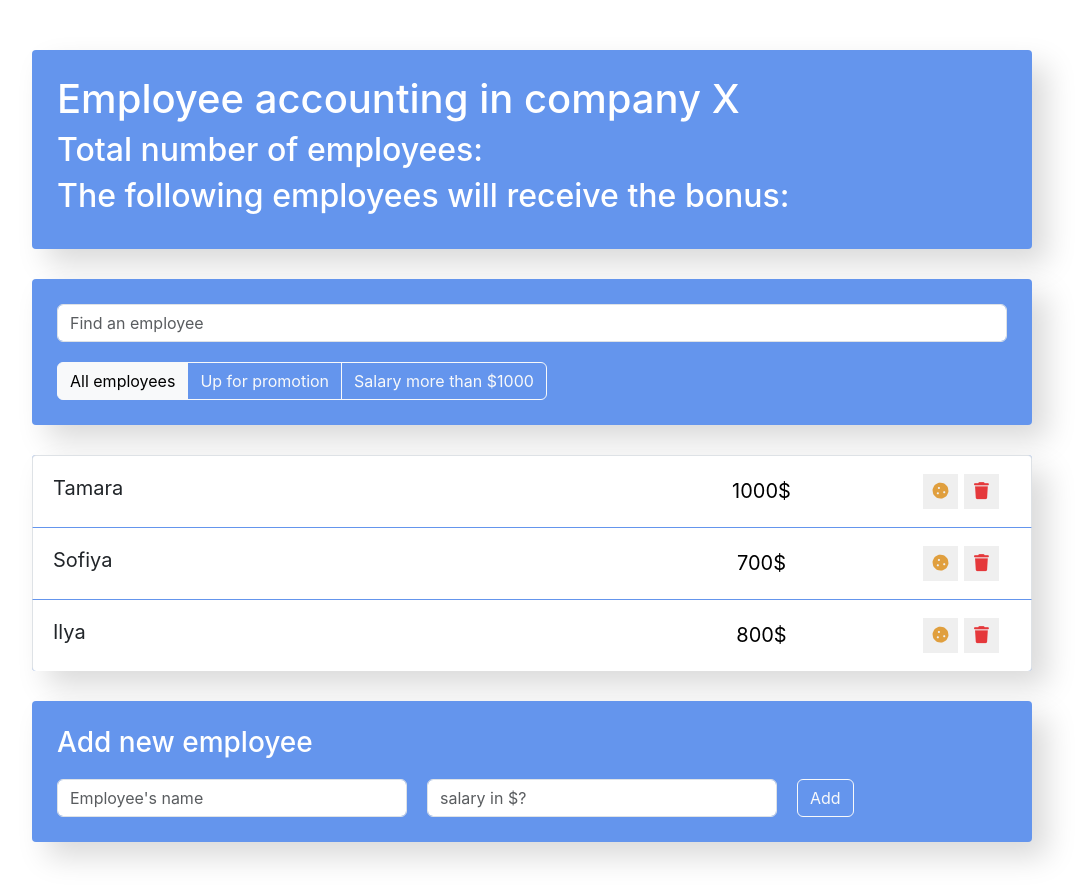
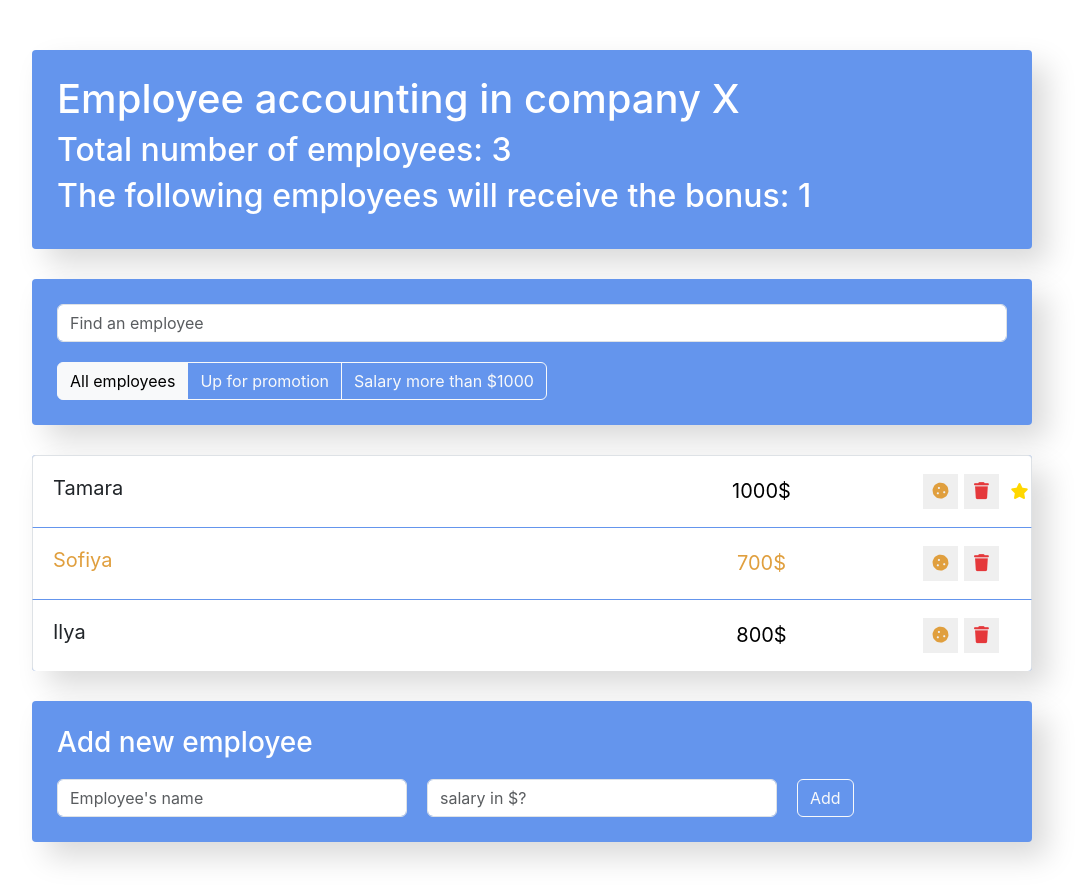
Before and after one commit to TMaltseva/my-react-app, a React (Create React App) app: page / in a window 1280 px wide. Shown: the whole page, without its empty margins (108-1192 px from the left). Built offline with nearby package versions, Linux system fonts and the light colour scheme.

Commit message:
feat: add employee's increase and rise functionality

```diff
--- a/src/components/app-info/app-info.js
+++ b/src/components/app-info/app-info.js
@@ -1,11 +1,11 @@
 import './app-info.css';
 
-const AppInfo = () => {
+const AppInfo = ({increased, employees}) => {
     return (
         <div className="app-info">
             <h1>Employee accounting in company X</h1>
-            <h2>Total number of employees:</h2>
-            <h2>The following employees will receive the bonus:</h2>
+            <h2>Total number of employees: {employees}</h2>
+            <h2>The following employees will receive the bonus: {increased}</h2>
         </div>
     )
 }
--- a/src/components/app/app.js
+++ b/src/components/app/app.js
@@ -13,9 +13,9 @@ export default class App extends Component {
         super(props);
         this.state = {
             data: [
-                {name: 'Tamara', salary: 1000, increase: false, id: 1},
-                {name: 'Sofiya', salary: 700, increase: true, id: 2},
-                {name: 'Ilya', salary: 800, increase: false, id: 3},
+                {name: 'Tamara', salary: 1000, increase: false, rise: true, id: 1},
+                {name: 'Sofiya', salary: 700, increase: true, rise: false, id: 2},
+                {name: 'Ilya', salary: 800, increase: false, rise: false, id: 3},
             ]
         }
         this.maxId = 4;
@@ -35,6 +35,7 @@ export default class App extends Component {
             name,
             salary,
             increase: false,
+            rise: false,
             id: this.maxId++
         }
         this.setState(({data}) => {
@@ -44,10 +45,36 @@ export default class App extends Component {
             }
         });
     }
+
+    onToggleIncrease = (id) => {
+        this.setState(({data}) => ({
+            data: data.map(item => {
+                if (item.id === id) {
+                    return {...item, increase: !item.increase}
+                }
+                return item;
+            })
+        }))
+    }
+
+    onToggleRise = (id) => {
+        this.setState(({data}) => ({
+            data: data.map(item => {
+                if (item.id === id) {
+                    return {...item, rise: !item.rise}
+                }
+                return item;
+            })
+        }))
+    }
+
     render() {
+        const employees = this.state.data.length;
+        const increased = this.state.data.filter(item => item.increase).length;
+
         return (
             <div className="app">
-                <AppInfo />
+                <AppInfo employees={employees} increased={increased} />
 
                 <div className="search-panel">
                     <SearchPanel/>
@@ -56,7 +83,9 @@ export default class App extends Component {
 
                 <EmployeesList
                     data={this.state.data}
-                    onDelete={this.deleteItem}/>
+                    onDelete={this.deleteItem}
+                    onToggleIncrease={this.onToggleIncrease}
+                    onToggleRise={this.onToggleRise} />
                 <EmployeesAddForm onAdd={this.addItem}/>
 
             </div>
--- a/src/components/employees-list-item/employees-list-item.js
+++ b/src/components/employees-list-item/employees-list-item.js
@@ -1,48 +1,26 @@
-import { Component } from 'react';
-
 import './employees-list-item.css';
 
-class EmployeesListItem extends Component{
-    constructor(props) {
-        super(props);
-        this.state = {
-            increase: false,
-            rise: false
-        }
-    }
-
-    onIncrease = () => {
-        this.setState(({increase}) => ({
-            increase: !increase
-        }))
-    }
-
-    onRise = () => {
-        this.setState(({rise}) => ({
-            rise: !rise
-        }))
-    }
-
-    render() {
-        const {name, salary, onDelete} = this.props;
-        const {increase, rise} = this.state;
+const EmployeesListItem = (props) => {
+    const { name, salary, onDelete, onToggleIncrease, onToggleRise, increase, rise } = props;
 
     let classNames = "list-group-item d-flex justify-content-between";
+
     if (increase) {
         classNames += ' increase';
     }
+
     if (rise) {
         classNames += ' like';
     }
 
     return (
         <li className={classNames}>
-                <span className="list-group-item-label" onClick={this.onRise}>{name}</span>
+            <span className="list-group-item-label" onClick={onToggleRise}>{name}</span>
             <input type="text" className="list-group-item-input" defaultValue={salary + '$'}/>
             <div className='d-flex justify-content-center align-items-center'>
                 <button type="button"
                     className="btn-cookie btn-sm "
-                        onClick={this.onIncrease}>
+                    onClick={onToggleIncrease}>
                     <i className="fas fa-cookie"></i>
                 </button>
 
@@ -56,6 +34,5 @@ class EmployeesListItem extends Component{
         </li>
     )
 }
-}
 
 export default EmployeesListItem;
--- a/src/components/employees-list/employees-list.js
+++ b/src/components/employees-list/employees-list.js
@@ -2,15 +2,18 @@ import EmployeesListItem from "../employees-list-item/employees-list-item";
 
 import './employees-list.css';
 
-const EmployeesList = ({data, onDelete}) => {
+const EmployeesList = ({data, onDelete, onToggleIncrease, onToggleRise}) => {
 
     const elements = data.map(item => {
         const {id, ...itemProps} = item;
+
         return (
             <EmployeesListItem
                 key={id}
                 {...itemProps}
-                onDelete={() => onDelete(id)}/>
+                onDelete={() => onDelete(id)}
+                onToggleIncrease={() => onToggleIncrease(id)}
+                onToggleRise={() => onToggleRise(id)}/>
         )
     })
 
```
Lines whose indentation alone changed are shown as unchanged.
